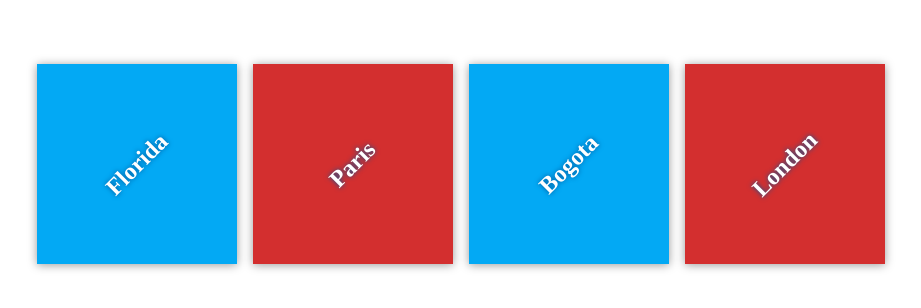
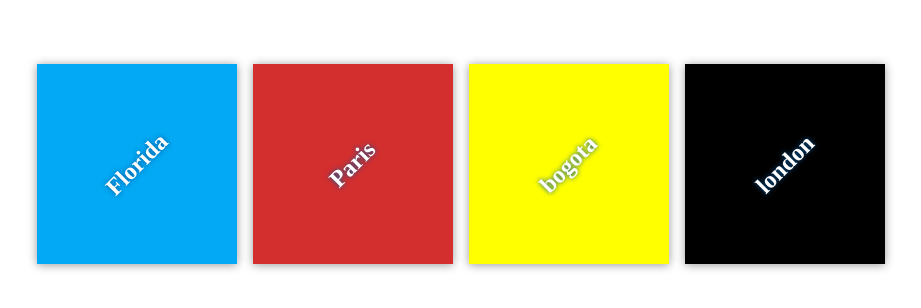
Before and after one commit to anderbay/my-travel-plans, a plain HTML site: page index.html in a window 1280 px wide. Shown: the part 236-544 px from the top of the page, without its empty margins (179-1100 px from the left). Drawn offline with Linux system fonts and the light colour scheme.

Commit message:
Style added destinations

```diff
--- a/css/app.css
+++ b/css/app.css
@@ -53,3 +53,11 @@ h2 {
 #paris {
     background-color: #d32f2f;
 }
+
+#bogota {
+    background-color: yellow;
+}
+
+#london {
+    background-color: black;
+}
--- a/index.html
+++ b/index.html
@@ -17,12 +17,13 @@
             <div class="destination" id="paris">
                 <h2>Paris</h2>
             </div>
-            <div class="destination" id="florida">
-                <h2>Bogota</h2>
+
+            <div class="destination" id="bogota">
+                <h2>bogota</h2>
             </div>
 
-            <div class="destination" id="paris">
-                <h2>London</h2>
+            <div class="destination" id="london">
+                <h2>london</h2>
             </div>
         </div>
     </div>
```
